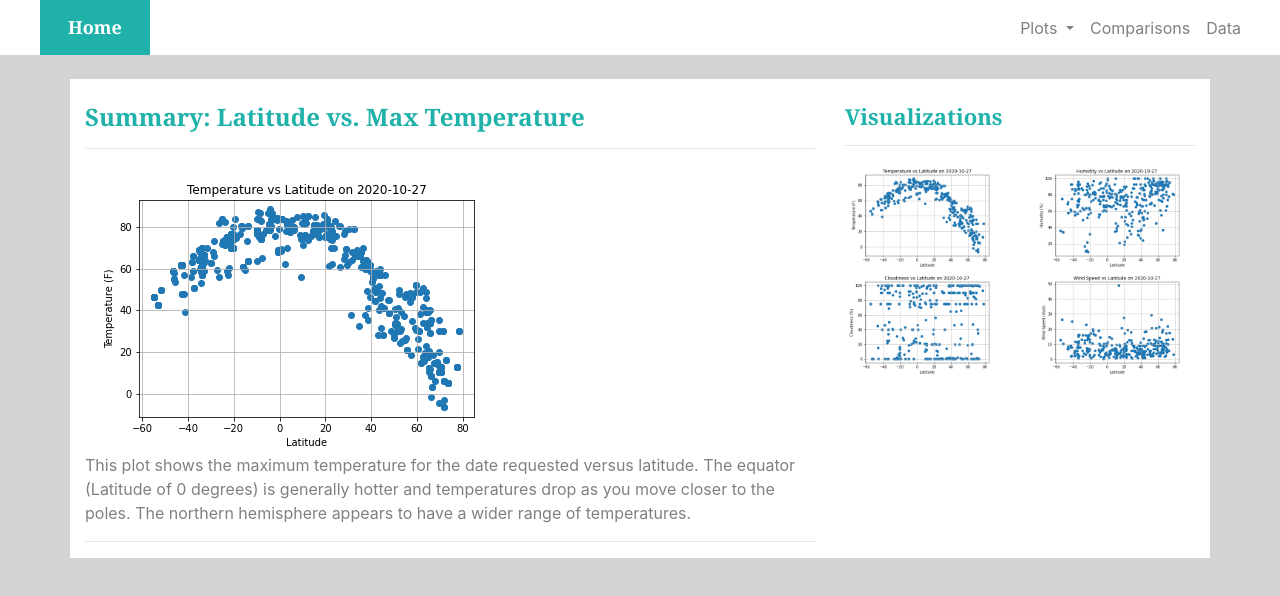
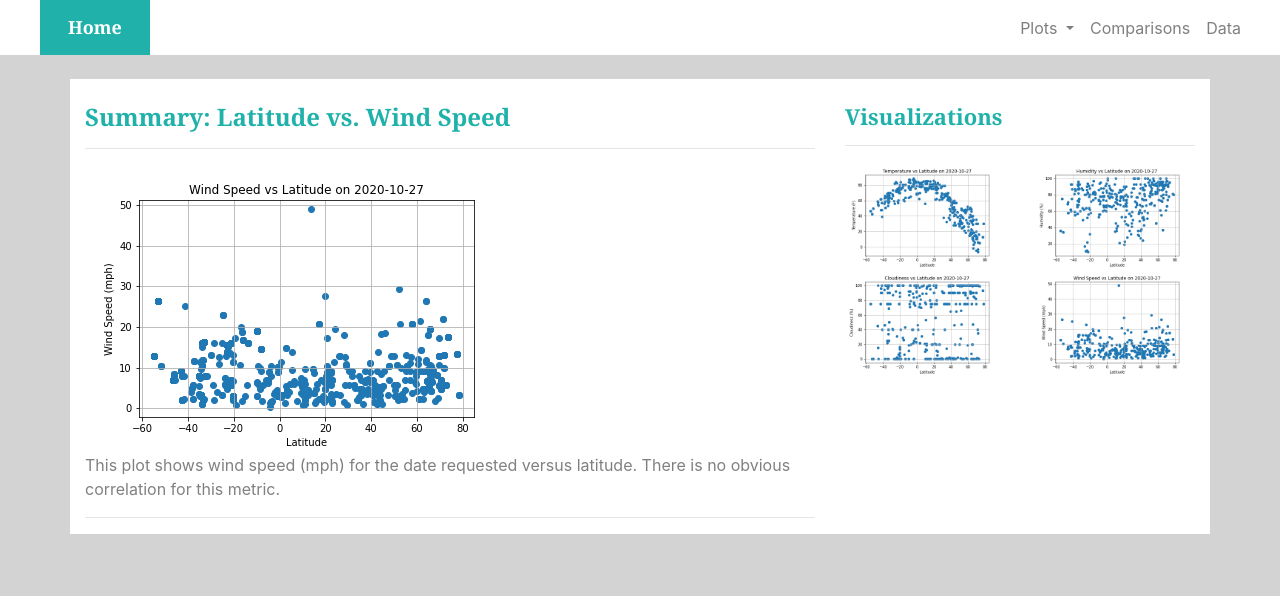
Before and after one commit to BananasFoster623/Web-Design-Challenge, a plain HTML site: page WebVisualization/viz4.html in a window 1280 px wide. Drawn offline with nearby package versions, Linux system fonts and the light colour scheme.

Commit message:
Completed all individual visualization pages.

```diff
--- a/WebVisualization/viz4.html
+++ b/WebVisualization/viz4.html
@@ -6,7 +6,7 @@
     <meta charset="UTF-8">
     <link rel="stylesheet" href="Assets/bootstrap.min.css" media="screen">
     <link rel="stylesheet" href="Assets/style.css" media="screen">
-    <title> Latitude vs Max Temperature </title>
+    <title> Latitude vs Wind Speed </title>
 
     <script src="https://code.jquery.com/jquery-3.3.1.slim.min.js"
         integrity="sha384-q8i/X+965DzO0rT7abK41JStQIAqVgRVzpbzo5smXKp4YfRvH+8abtTE1Pi6jizo"
@@ -73,12 +73,11 @@
             <!-- Main/Middle -->
             <div class="col col-12 col-md-8 divbdy">
                 <br>
-                <h1>Summary: Latitude vs. Max Temperature</h1>
+                <h1>Summary: Latitude vs. Wind Speed</h1>
                 <hr>
-                <img src="Resources/temperature-vs-latitude.png" alt="Latitude vs. Temperature">
-                <p>This plot shows the maximum temperature for the date requested versus latitude. The equator (Latitude
-                    of 0 degrees) is generally hotter and temperatures drop as you move closer to the poles. The
-                    northern hemisphere appears to have a wider range of temperatures.</p>
+                <img src="Resources/windspeed-vs-latitude.png" alt="Latitude vs. Wind Speed">
+                <p>This plot shows wind speed (mph) for the date requested versus latitude. There is no obvious
+                    correlation for this metric.</p>
                 <hr>
             </div>
             <!-- End of Main/Middle -->
```
Also changed, not shown: WebVisualization/viz2.html (+5 -6 lines), WebVisualization/viz3.html (+6 -6 lines).
